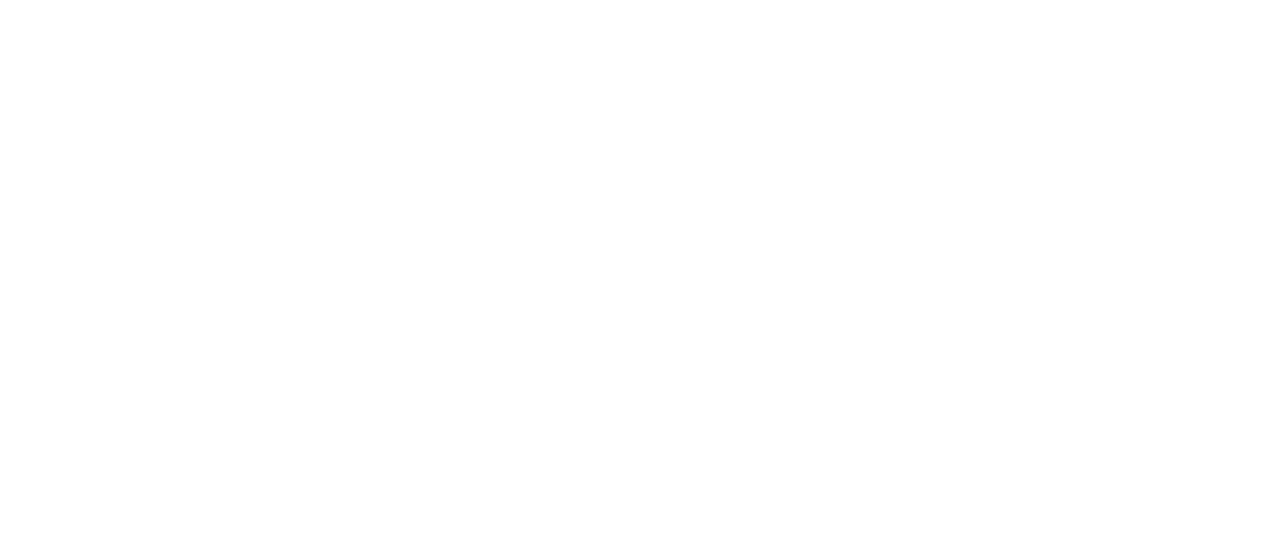
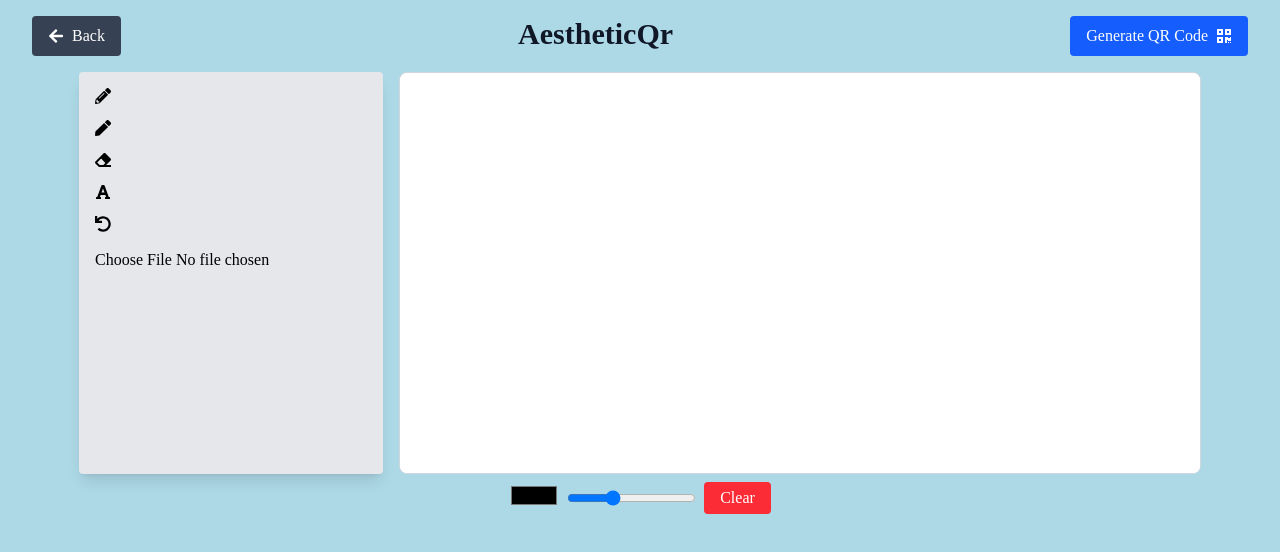
Before and after one commit to Arthur1asdf/AesthetiQR, a React (Vite) app in the folder frontend/: page /whiteboard in a window 1280 px wide. Before the commit this address had no page. Shown: the top 552 px of the page. Built offline with nearby package versions, Linux system fonts and the light colour scheme; a web font is replaced by a local one.

Commit message:
added prompt and whiteboard pages

```diff
--- a/frontend/src/main.tsx
+++ b/frontend/src/main.tsx
@@ -3,6 +3,8 @@
 import { BrowserRouter as Router, Routes, Route } from "react-router-dom";
 import Login from "./pages/login";
 import Register from "./pages/register";
+import Whiteboard from "./pages/whiteboard";
+import AIPromptGenerator from "./pages/prompt";
 import "./index.css";
 
 ReactDOM.createRoot(document.getElementById("root")!).render(
@@ -12,6 +14,9 @@
         <Route path="/" element={<Login />} />  {/* will later be the home page :) */}
         <Route path="/login" element={<Login />} />
         <Route path="/register" element={<Register />} />
+        <Route path = "/whiteboard" element ={<Whiteboard />} />
+        <Route path ="/prompt" element ={<AIPromptGenerator/>}/>
+
       </Routes>
     </Router>
   </React.StrictMode>
--- /dev/null
+++ b/frontend/src/pages/prompt.tsx
@@ -0,0 +1,50 @@
+import React, { useState } from "react";
+import { FaArrowLeft, FaDownload, FaSave } from "react-icons/fa";
+
+const AIPromptGenerator: React.FC = () => {
+  const [prompt, setPrompt] = useState("");
+  const [image, setImage] = useState<File | null>(null);
+
+  const uploadImage = (e: React.ChangeEvent<HTMLInputElement>) => {
+    const file = e.target.files?.[0];
+    if (file) {
+      setImage(file);
+    }
+  };
+
+  return (
+    <div className="flex items-center justify-center h-screen bg-pink-300">
+      <div className="bg-[#3D3131] p-8 rounded-lg shadow-lg w-[800px] text-white relative">
+        <button className="absolute top-4 left-4 flex items-center text-white">
+          <FaArrowLeft className="mr-2" /> Back
+        </button>
+        <div className="flex justify-center items-center mb-4">
+          <div className="bg-purple-400 p-2 rounded-full mr-2"></div>
+          <h1 className="text-3xl font-bold">AesthetiQR</h1>
+        </div>
+        <label className="block text-lg mb-2">What Can I Help With?</label>
+        <textarea
+          className="w-full p-2 rounded bg-white text-black"
+          placeholder="Ask anything"
+          value={prompt}
+          onChange={(e) => setPrompt(e.target.value)}
+        ></textarea>
+        <div className="mt-4">
+          <label className="block mb-2">Upload Image</label>
+          <input type="file" accept="image/*" onChange={uploadImage} className="block w-full text-black" />
+        </div>
+        <div className="mt-4">
+          <label className="block mb-2">Save</label>
+          <button className="w-full flex items-center justify-center bg-white text-black py-2 rounded">
+            <FaSave className="mr-2" /> Save
+          </button>
+        </div>
+        <div className="mt-6 p-4 bg-white text-black rounded-lg border-4 border-pink-500 flex justify-center items-center">
+          <span className="text-2xl font-bold">QR CODE</span>
+        </div>
+      </div>
+    </div>
+  );
+};
+
+export default AIPromptGenerator;
--- /dev/null
+++ b/frontend/src/pages/whiteboard.tsx
@@ -0,0 +1,166 @@
+import React, { useRef, useEffect, useState } from "react";
+import { FaArrowLeft, FaQrcode, FaPencilAlt, FaPen, FaEraser, FaFont, FaUndo, FaShapes, FaImage } from "react-icons/fa";
+
+const Whiteboard: React.FC = () => {
+  const canvasRef = useRef<HTMLCanvasElement>(null);
+  const [drawing, setDrawing] = useState(false);
+  const [tool, setTool] = useState("pencil");
+  const [color, setColor] = useState("#000000");
+  const [lineWidth, setLineWidth] = useState(4);
+  const [text, setText] = useState("");
+  const [history, setHistory] = useState<ImageData[]>([]);
+  const [image, setImage] = useState<File | null>(null);
+
+  useEffect(() => {
+    const canvas = canvasRef.current;
+    if (!canvas) return;
+    const ctx = canvas.getContext("2d");
+    if (!ctx) return;
+
+    canvas.width = 800;
+    canvas.height = 400;
+    ctx.fillStyle = "#ffffff";
+    ctx.fillRect(0, 0, canvas.width, canvas.height);
+  }, []);
+
+  const saveState = () => {
+    const canvas = canvasRef.current;
+    if (!canvas) return;
+    const ctx = canvas.getContext("2d");
+    if (!ctx) return;
+    setHistory([...history, ctx.getImageData(0, 0, canvas.width, canvas.height)]);
+  };
+
+  const undo = () => {
+    if (history.length === 0) return;
+    const canvas = canvasRef.current;
+    if (!canvas) return;
+    const ctx = canvas.getContext("2d");
+    if (!ctx) return;
+    const lastState = history.pop();
+    setHistory([...history]);
+    if (lastState) ctx.putImageData(lastState, 0, 0);
+  };
+
+  const startDrawing = (e: React.MouseEvent) => {
+    saveState();
+    const canvas = canvasRef.current;
+    if (!canvas) return;
+    const ctx = canvas.getContext("2d");
+    if (!ctx) return;
+    setDrawing(true);
+    ctx.beginPath();
+    ctx.moveTo(e.nativeEvent.offsetX, e.nativeEvent.offsetY);
+  };
+
+  const draw = (e: React.MouseEvent) => {
+    if (!drawing) return;
+    const canvas = canvasRef.current;
+    if (!canvas) return;
+    const ctx = canvas.getContext("2d");
+    if (!ctx) return;
+    ctx.strokeStyle = color;
+    ctx.lineWidth = lineWidth;
+
+    if (tool === "eraser") {
+      ctx.globalCompositeOperation = "destination-out";
+      ctx.lineWidth = 10;
+    } else {
+      ctx.globalCompositeOperation = "source-over";
+    }
+
+    ctx.lineTo(e.nativeEvent.offsetX, e.nativeEvent.offsetY);
+    ctx.stroke();
+  };
+
+  const stopDrawing = () => {
+    setDrawing(false);
+  };
+
+  const addText = (e: React.MouseEvent) => {
+    if (tool !== "text") return;
+    saveState();
+    const canvas = canvasRef.current;
+    if (!canvas) return;
+    const ctx = canvas.getContext("2d");
+    if (!ctx) return;
+    ctx.fillStyle = color;
+    ctx.font = "20px Arial";
+    ctx.fillText(text, e.nativeEvent.offsetX, e.nativeEvent.offsetY);
+  };
+
+  const uploadImage = (e: React.ChangeEvent<HTMLInputElement>) => {
+    const file = e.target.files?.[0];
+    if (file) {
+      setImage(file);
+      const canvas = canvasRef.current;
+      if (!canvas) return;
+      const ctx = canvas.getContext("2d");
+      if (!ctx) return;
+      const img = new Image();
+      img.src = URL.createObjectURL(file);
+      img.onload = () => {
+        ctx.drawImage(img, 50, 50, 200, 200);
+      };
+    }
+  };
+
+  const clearCanvas = () => {
+    saveState();
+    const canvas = canvasRef.current;
+    if (!canvas) return;
+    const ctx = canvas.getContext("2d");
+    if (!ctx) return;
+    ctx.clearRect(0, 0, canvas.width, canvas.height);
+    ctx.fillStyle = "#ffffff";
+    ctx.fillRect(0, 0, canvas.width, canvas.height);
+  };
+
+  return (
+    <div className="flex flex-col items-center p-4 bg-[#add8e6] h-screen w-full">
+      <div className="flex justify-between w-full px-4">
+        <button className="text-white bg-gray-700 px-4 py-2 rounded flex items-center">
+          <FaArrowLeft className="mr-2" /> Back
+        </button>
+        <h2 className="text-3xl font-bold text-gray-900">AestheticQr</h2>
+        <button className="text-white bg-blue-600 px-4 py-2 rounded flex items-center">
+          Generate QR Code <FaQrcode className="ml-2" />
+        </button>
+      </div>
+      <div className="flex mt-4 w-full justify-center">
+        <div className="flex flex-col bg-gray-200 p-2 rounded shadow-lg">
+          <button onClick={() => setTool("pencil")} className="p-2 hover:bg-gray-300 rounded"><FaPencilAlt /></button>
+          <button onClick={() => setTool("pen")} className="p-2 hover:bg-gray-300 rounded"><FaPen /></button>
+          <button onClick={() => setTool("eraser")} className="p-2 hover:bg-gray-300 rounded"><FaEraser /></button>
+          <button onClick={() => setTool("text")} className="p-2 hover:bg-gray-300 rounded"><FaFont /></button>
+          <button onClick={undo} className="p-2 hover:bg-gray-300 rounded"><FaUndo /></button>
+          <input type="file" accept="image/*" onChange={uploadImage} className="p-2 hover:bg-gray-300 rounded" />
+        </div>
+        <canvas
+          ref={canvasRef}
+          onMouseDown={tool === "text" ? addText : startDrawing}
+          onMouseMove={draw}
+          onMouseUp={stopDrawing}
+          onMouseLeave={stopDrawing}
+          className="bg-white rounded-lg border border-gray-300 ml-4"
+        ></canvas>
+      </div>
+      {tool === "text" && (
+        <input
+          type="text"
+          value={text}
+          onChange={(e) => setText(e.target.value)}
+          placeholder="Enter text"
+          className="mt-2 p-2 border rounded"
+        />
+      )}
+      <div className="flex gap-2 mt-2">
+        <input type="color" value={color} onChange={(e) => setColor(e.target.value)} />
+        <input type="range" min="1" max="10" value={lineWidth} onChange={(e) => setLineWidth(Number(e.target.value))} />
+        <button onClick={clearCanvas} className="bg-red-500 text-white px-4 py-1 rounded">Clear</button>
+      </div>
+    </div>
+  );
+};
+
+export default Whiteboard;
```
